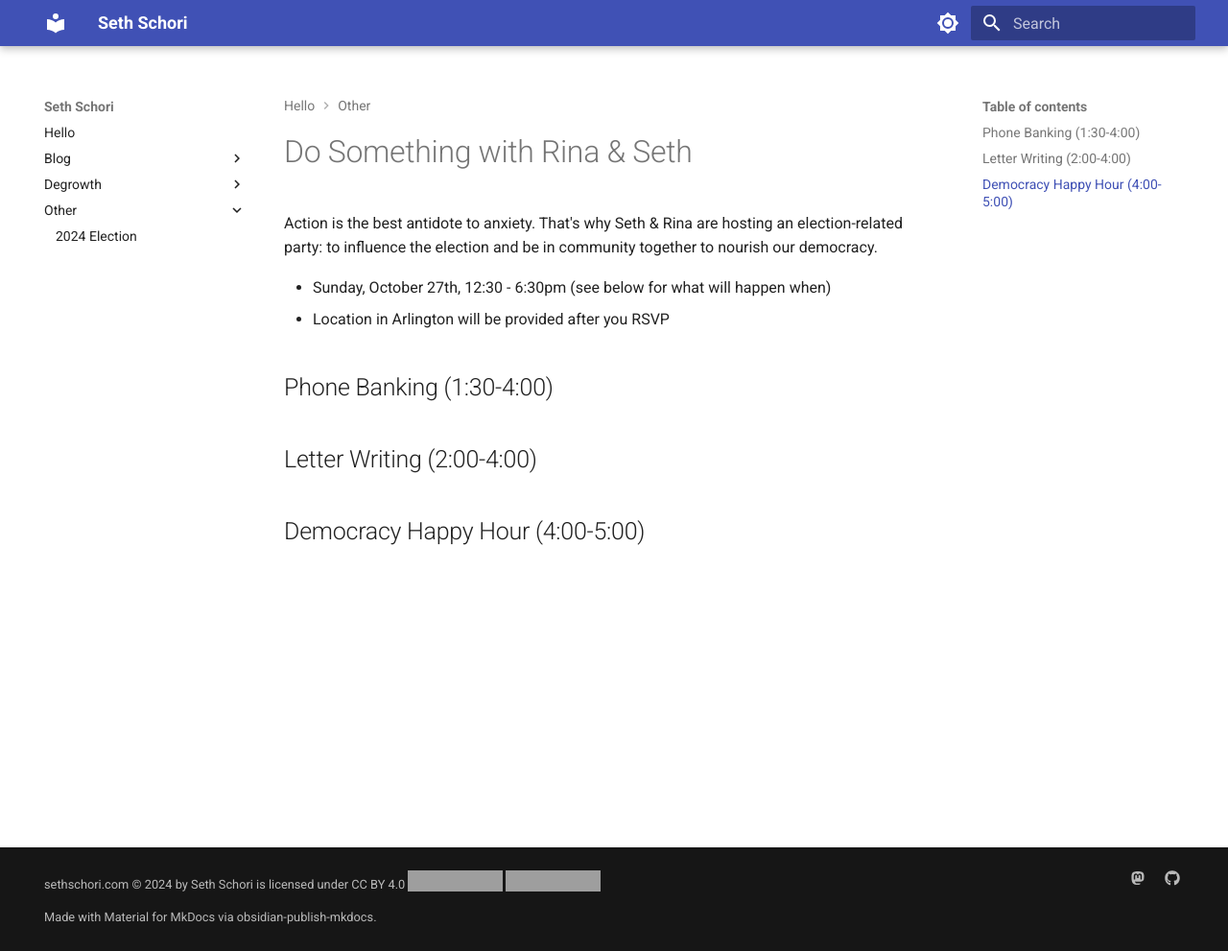
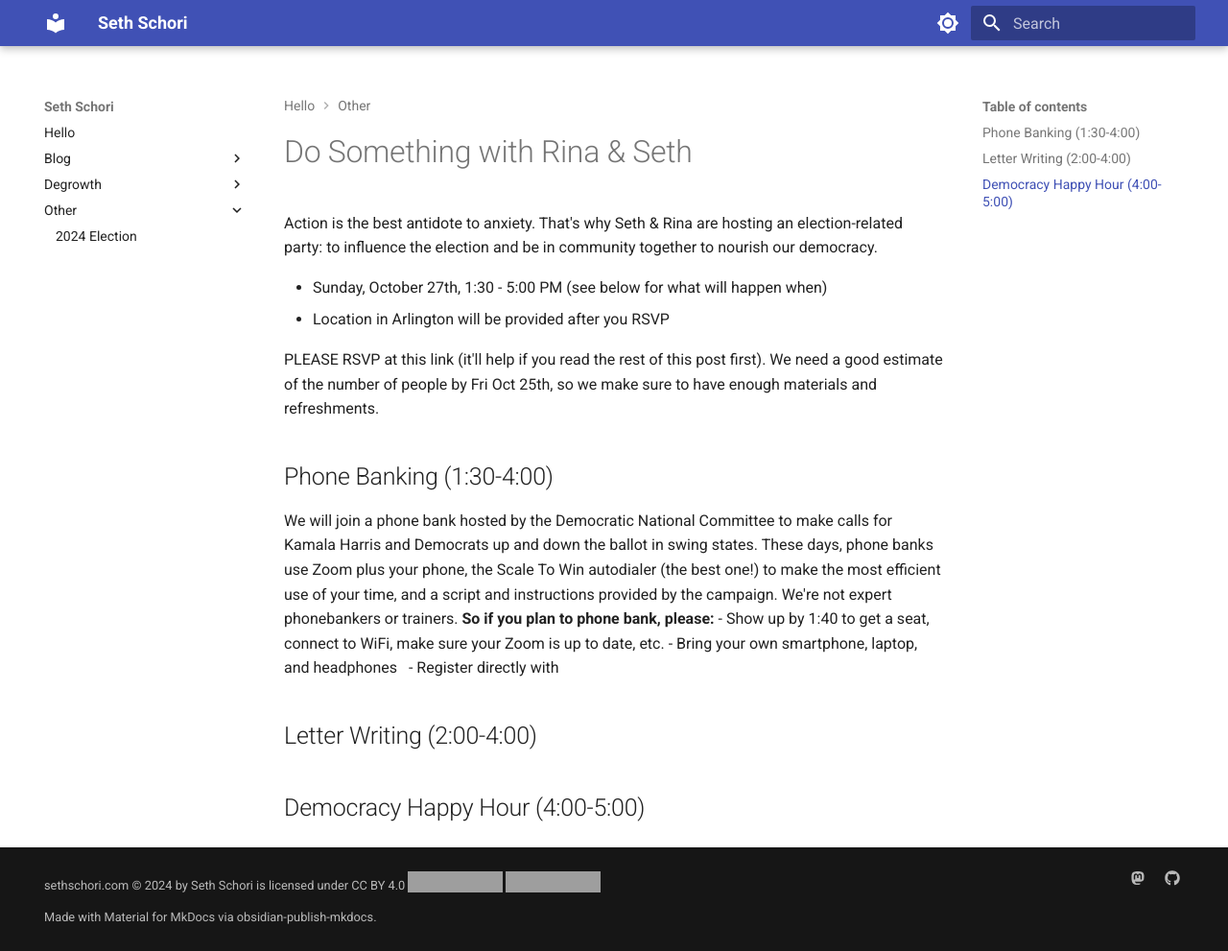
Before and after one commit to sethschori/sethschori.github.io, an MkDocs documentation site: the page built from docs/other/do-something.md, in a window 1280 px wide and 991 px high. Shown: the whole window at 96% size. Built offline with MkDocs 1.6.1 and Material for MkDocs 9.7.7, drawn with Linux system fonts in a browser that asks for light colours; grey boxes are pictures that could not be loaded.

Commit message:
vault backup: 2024-10-15 22:55:22

```diff
--- a/docs/other/do-something.md
+++ b/docs/other/do-something.md
@@ -1,8 +1,14 @@
 # Do Something with Rina & Seth
 Action is the best antidote to anxiety. That's why Seth & Rina are hosting an election-related party: to influence the election and be in community together to nourish our democracy.
 
-- Sunday, October 27th, 12:30 - 6:30pm (see below for what will happen when)
+- Sunday, October 27th, 1:30 - 5:00 PM (see below for what will happen when)
 - Location in Arlington will be provided after you RSVP
+
+PLEASE RSVP at this link (it'll help if you read the rest of this post first). We need a good estimate of the number of people by Fri Oct 25th, so we make sure to have enough materials and refreshments.
 ## Phone Banking (1:30-4:00)
+We will join a phone bank hosted by the Democratic National Committee to make calls for Kamala Harris and Democrats up and down the ballot in swing states. These days, phone banks use Zoom plus your phone, the Scale To Win autodialer (the best one!) to make the most efficient use of your time, and a script and instructions provided by the campaign. We're not expert phonebankers or trainers. **So if you plan to phone bank, please:**
+- Show up by 1:40 to get a seat, connect to WiFi, make sure your Zoom is up to date, etc.
+- Bring your own smartphone, laptop, and headphones
+- Register directly with
 ## Letter Writing (2:00-4:00)
 ## Democracy Happy Hour (4:00-5:00)
```
